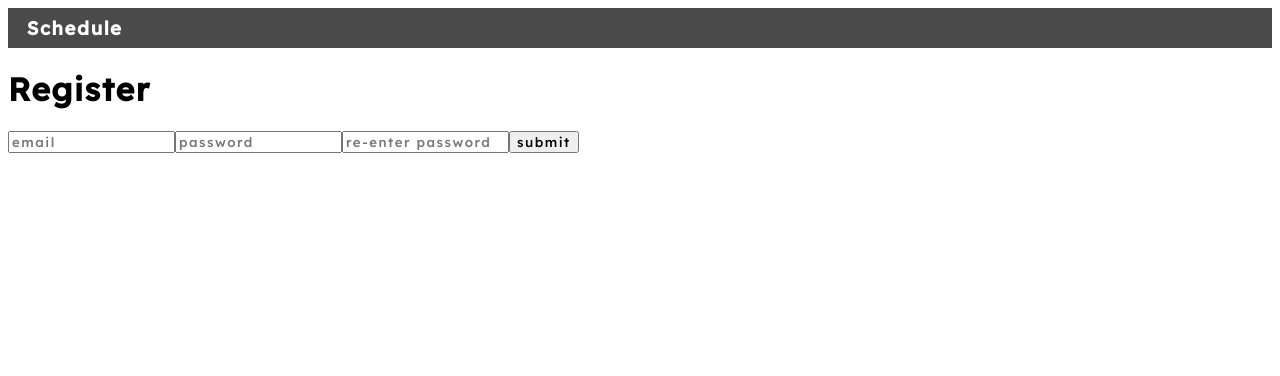
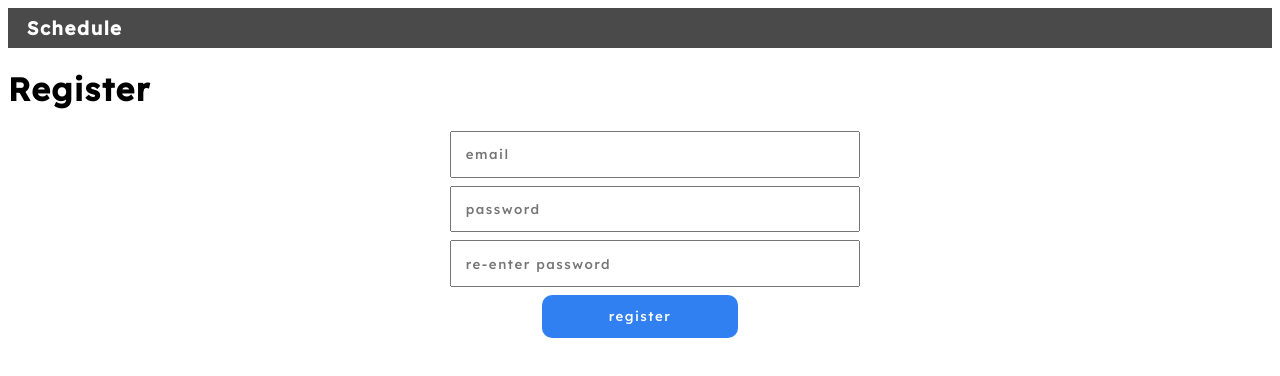
Before and after one commit to Taoula/Taskapp, a React (Create React App) app in the folder client/: page /register in a window 1280 px wide. Shown: the top 376 px of the page. Built offline with nearby package versions, Linux system fonts and the light colour scheme; no server answers; the HTML template or start-up script is replaced by a standard one.

Commit message:
User-Set Hours & Schedule Animations

```diff
--- a/client/src/components/auth/RegisterForm.js
+++ b/client/src/components/auth/RegisterForm.js
@@ -2,6 +2,28 @@ import React, { useState, useContext } from "react"
 import { useHistory } from "react-router-dom"
 import axios from "axios"
 import AuthContext from "../../context/AuthContext"
+import styled from "styled-components"
+
+const StylizedForm = styled.form`
+    width:30%;
+    margin:auto;
+`
+
+const StylizedInput = styled.input`
+    width:100%;
+    padding: 1em;
+    margin:0px 0px 0.5rem 0px;
+`
+
+const StylizedButton = styled.input`
+    background-color: rgb(48, 128, 242);
+    border: none;
+    border-radius: 10px;
+    display:block;
+    margin:auto;
+    padding:1em 5em 1em 5em;
+    color:white;
+`
 
 function RegisterForm(){
     const [email, setEmail] = useState("");
@@ -21,7 +43,7 @@ function RegisterForm(){
             const schedule = []
 
             await axios.post("http://localhost:5000/auth/", userData, {})
-            await axios.post("http://localhost:5000/schedule/", {schedule}, {})
+            await axios.post("http://localhost:5000/schedule/", {schedule, start: null, end: null}, {})
             getLoggedIn()
             history.push("/")
         } catch (err) {
@@ -31,30 +53,30 @@ function RegisterForm(){
 
     return(
         <div>
-            <form onSubmit={(e) => registerUser(e)}>
-                <input
+            <StylizedForm onSubmit={(e) => registerUser(e)}>
+                <StylizedInput
                     type="email"
                     placeholder="email"
                     value={email}
                     onChange={(e) => {setEmail(e.target.value)}}
-                ></input>
+                ></StylizedInput>
 
-                <input
+                <StylizedInput
                     type="password"
                     placeholder="password"
                     value={password}
                     onChange={(e) => {setPassword(e.target.value)}}
-                ></input>
+                ></StylizedInput>
 
-                <input
+                <StylizedInput
                     type="password"
                     placeholder="re-enter password"
                     value={passwordVerify}
                     onChange={(e) => {setPasswordVerify(e.target.value)}}
-                ></input>
+                ></StylizedInput>
 
-                <input type="submit" value="submit"></input>
-            </form>
+                <StylizedButton type="submit" value="register"></StylizedButton>
+            </StylizedForm>
         </div>
     )
 }
--- a/client/src/components/schedule/ScheduleBlock.js
+++ b/client/src/components/schedule/ScheduleBlock.js
@@ -1,16 +1,23 @@
-import React from "react"
+import React, {useState} from "react"
 import styled from "styled-components"
 import {Square, CheckSquare } from "phosphor-react"
 import useToggle from "../../hooks/useToggle"
 import axios from 'axios'
 
 const BlockContainer = styled.div`
-background-color: ${props => props.color || "pink"};
+background-color: ${props => props.color[0] || "pink"};
 border: 3px solid rgb(123, 113, 189);
 padding: 10px;
 border-radius: 10px;
 margin: 10px;
 width: 25%;
+transition:0.2s;
+&:hover {
+    transform: scale(1.05);
+    background-color: ${props => props.color[1] || "pink"};
+    transition:0.2s;
+    margin-left:2em;
+};
 `
 
 const BlockHeader = styled.h3`
@@ -31,19 +38,20 @@ font-family: Lora;
 font-weight: 600;
 `
 
-function ScheduleBlock({task, getSchedule}) {
+function ScheduleBlock({task}) {
 
     const {name, start, _id, completed} = task;
+    const [isCompleted, setIsCompleted] = useState();
 
     async function toggleCompleted(){
         const taskReq = await axios.get(`http://localhost:5000/task/${_id}`)
         const {priority, duration, isActive, completed} = taskReq.data
         await axios.patch(`http://localhost:5000/task/${_id}`, {name, priority, duration, isActive, completed: !completed})
-        getSchedule();
+        setIsCompleted(completed);
     }
 
     return (
-        <BlockContainer color={completed ? "#a7c4ab" : "#F0FDF2"}>
+        <BlockContainer color={isCompleted ? ["#c4c4c4", "#b3b3b3"] : ["#F0FDF2", "#addbba"]} onClick={toggleCompleted}>
             <BlockHeader>
                 {name}
             </BlockHeader>
@@ -51,7 +59,6 @@ function ScheduleBlock({task, getSchedule}) {
             <BlockStart>
                 {start}
             </BlockStart>
-            {completed ? <CheckSquare size={20} onClick={toggleCompleted}/> : <Square size={20} onClick={toggleCompleted}/>}
         </BlockContainer>
     )
 }
--- a/client/src/components/schedule/ScheduleDisplay.js
+++ b/client/src/components/schedule/ScheduleDisplay.js
@@ -37,16 +37,54 @@ const PageTitle = styled.h1`
 
 function ScheduleDisplay(){
     const [schedule, setSchedule] = useState([])
+    const [wake, setWake] = useState([])
+    const [sleep, setSleep] = useState([])
 
     async function getSchedule(){
         const scheduleReq = await axios.get("http://localhost:5000/schedule/")
         setSchedule(scheduleReq.data.schedule)
     }
 
+    async function updateSchedule(){
+        const taskReq = await axios.get("http://localhost:5000/task/")
+        let tasks = taskReq.data.filter(task => task.isActive)
+        if (schedule.length != tasks.length){
+            sortSchedule(setSchedule, toDate(wake), toDate(sleep))
+        }
+    }
+
     function renderSchedule(){
+        updateSchedule()
         return schedule.map((task) => {
-            return <ScheduleBlock task={task} getSchedule={() => sortSchedule(setSchedule)}></ScheduleBlock>
+            return <ScheduleBlock task={task}></ScheduleBlock>
         })
+    }
+
+    async function updateHours(e){
+        try {
+            e.preventDefault();
+
+            // Create Date objects for updated wake & start time (convert from hh:mm)
+            let wakeDate = toDate(wake);
+            let sleepDate = toDate(sleep);
+            console.log(wakeDate);
+            console.log(sleepDate);
+
+            //Push new date objects to schedule
+            await axios.patch(`http://localhost:5000/schedule/`, {schedule, start:wakeDate, end:sleepDate})
+            sortSchedule(setSchedule, wakeDate, sleepDate);
+        }
+        catch (err) {
+            console.log(err);
+        }
+    }
+
+    function toDate(time) {
+        let newDate = new Date();
+        newDate.setHours(time.slice(null, 2));
+        newDate.setMinutes(time.slice(3, 5));
+        newDate.setSeconds(0);
+        return newDate;
     }
 
     useEffect(() => {
@@ -55,10 +93,15 @@ function ScheduleDisplay(){
 
     return(
         <div>
-            <PageTitle>Wampum</PageTitle>
-            <SubHeading>a dynamic scheduling app</SubHeading>
+            <PageTitle>Name</PageTitle>
+            <SubHeading>A scheduling app</SubHeading>
+            <form onSubmit={(e) => updateHours(e)}>
+                <input type="time" placeholder="Wake Time" value={wake} onChange={(e) => setWake(e.target.value)}></input>
+                <input type="time" placeholder="Sleep Time" value={sleep} onChange={(e) => setSleep(e.target.value)}></input>
+                <input type="submit" value="Update Hours"></input>
+            </form>
             <div>{renderSchedule()}</div>
-            <ScheduleButton onClick={()=> sortSchedule(setSchedule)}><ScheduleText>Generate Schedule</ScheduleText></ScheduleButton>
+            <ScheduleButton onClick={()=> sortSchedule(setSchedule, toDate(wake), toDate(sleep))}><ScheduleText>Generate Schedule</ScheduleText></ScheduleButton>
         </div>
     )
 }
--- a/client/src/methods/sortSchedule.js
+++ b/client/src/methods/sortSchedule.js
@@ -3,12 +3,11 @@ import moment from "moment"
 
 moment().format();
 
-async function sortSchedule(setSchedule){
+async function sortSchedule(setSchedule, wakeDate, sleepDate){
 
 
     //get active tasks from db
     const taskReq = await axios.get("http://localhost:5000/task/")
-
     // Store active tasks in a new tasks array
     let tasks = taskReq.data.filter(task => task.isActive);
 
@@ -65,20 +64,14 @@ async function sortSchedule(setSchedule){
         return new Date(dt.getTime() + minutes*60000);
     }
 
-    let wake = new Date();
-    wake.setHours(7);
-    wake.setMinutes(0);
-    wake.setSeconds(0);
-
-
     //const sleep = 23 // 11 PM
     const tempSchedule = [];
 
     for (let i = 0; i < tasks.length; i++) {
         if (i === 0) {
             let {_id, name, duration, completed} = tasks[i];
-            let end = add_minutes(wake, duration);
-            let toAdd = {"_id": _id, "name": name, "start": wake, "end": end, "completed": completed}
+            let end = add_minutes(wakeDate, duration);
+            let toAdd = {"_id": _id, "name": name, "start": wakeDate, "end": end, "completed": completed}
             tempSchedule.push(toAdd);
         } else {
             let {_id, name, duration, completed} = tasks[i];
```
Also changed, not shown: 2 other files (tests, documents, lock files or other folders).
